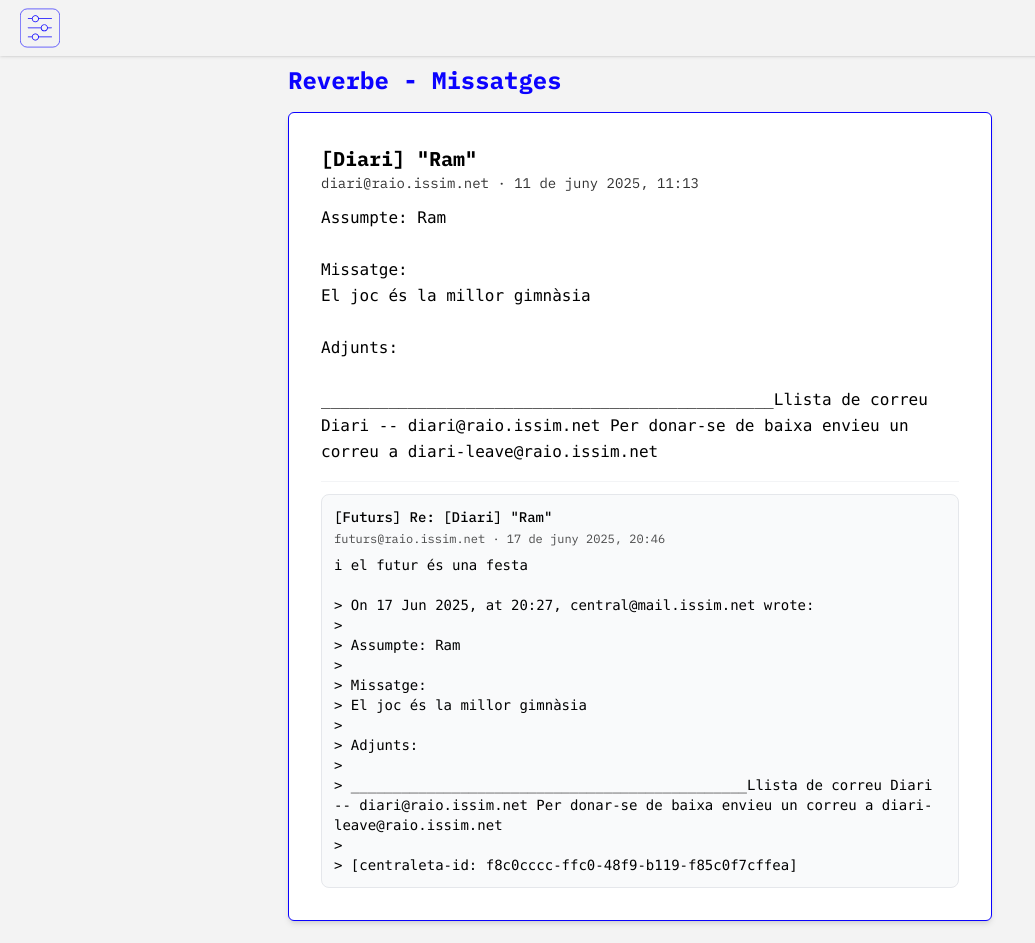
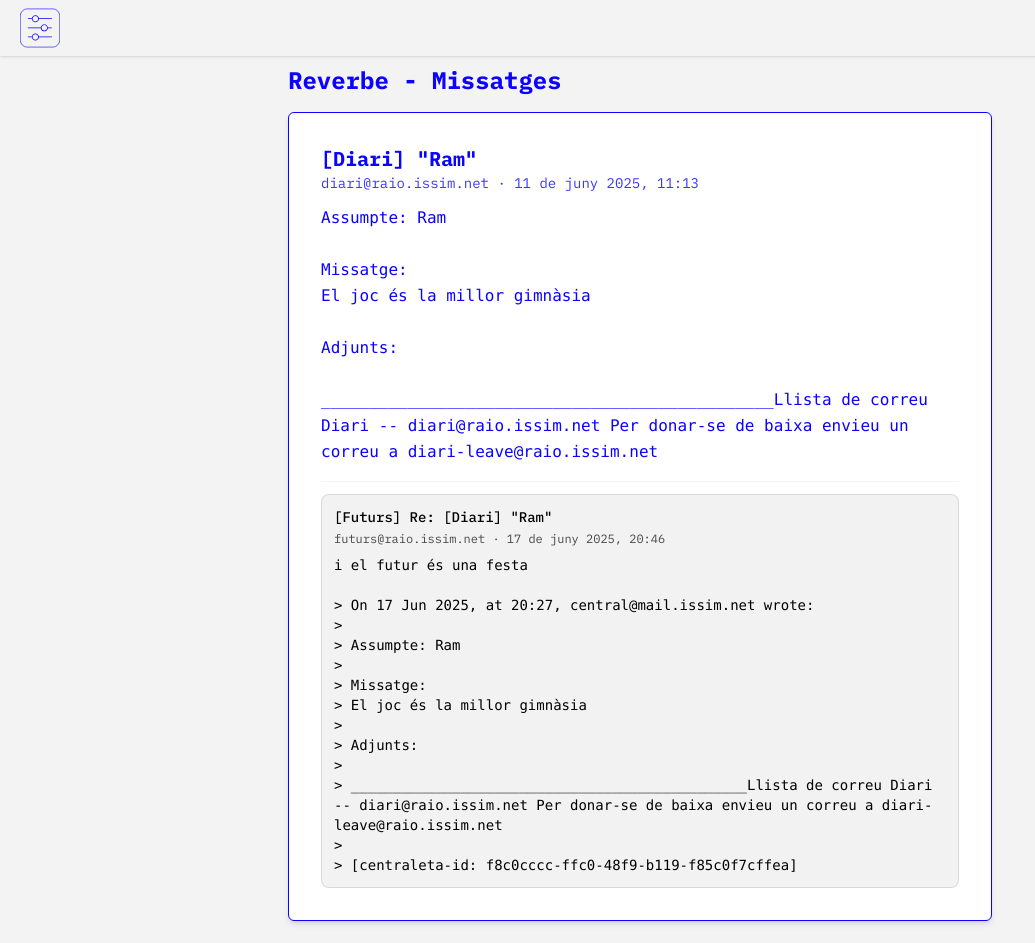
Before and after one commit to Kat-lev/reverbe-frontend, a React (Vite) app: page / in a window 1280 px wide. Shown: the top 943 px of the page, without its empty margins (0-1035 px from the left). Built offline with nearby package versions, Linux system fonts and the light colour scheme; no server answers.

Commit message:
Fix randomize colors for reverberacions

```diff
--- a/src/components/Card.jsx
+++ b/src/components/Card.jsx
@@ -6,22 +6,22 @@ import { useTheme } from "../hooks/useThemeContext";
 export default function Card({ data, variant = "scroll" }) {
   const collapsible = variant === "postit";
   const { theme } = useTheme();
-  const [open] = useState(!collapsible);
+  const [open, setOpen] = useState(!collapsible);
 
-  const generateRandomColor = () => {
-    const hue = Math.floor(Math.random() * 360);
-    const saturation = 0 + Math.random() * 100;
-    const lightness = 0 + Math.random() * 100;
-    return `hsl(${hue}, ${saturation}%, ${lightness}%)`;
-  };
-
-  // 🎨 Estado local de colores para esta Card
   const [localColors, setLocalColors] = useState({
     primary: "var(--white)",
     secondary: "var(--blue)",
   });
 
-  // 🌀 Efecto para actualizar colores cuando el tema cambia
+  const [revColors, setRevColors] = useState([]);
+
+  const generateRandomColor = () => {
+    const hue = Math.floor(Math.random() * 360);
+    const saturation = Math.random() * 100;
+    const lightness = Math.random() * 100;
+    return `hsl(${hue}, ${saturation}%, ${lightness}%)`;
+  };
+
   useEffect(() => {
     let interval;
 
@@ -32,6 +32,10 @@ export default function Card({ data, variant = "scroll" }) {
         secondary = generateRandomColor();
       } while (secondary === primary);
       setLocalColors({ primary, secondary });
+
+      const newRevColors =
+        data.reverberacions?.map(() => generateRandomColor()) || [];
+      setRevColors(newRevColors);
     };
 
     if (theme === "canviant") {
@@ -42,23 +46,29 @@ export default function Card({ data, variant = "scroll" }) {
         primary: "var(--white)",
         secondary: "var(--blue)",
       });
+      setRevColors(
+        data.reverberacions?.map(() => "hsl(0, 0%, 95%)") || []
+      );
     }
 
     return () => clearInterval(interval);
-  }, [theme]);
+  }, [theme, data.reverberacions]);
 
-  // 💡 Contraste automático
   const getContrastColor = (bgColor) => {
-    const match = bgColor.match(/\d+/g);
-    if (!match) return "#000";
-    const [h, s, l] = match.map(Number);
+    if (!bgColor.includes("hsl")) {
+      return "#fff";
+    }
+
+    const match = bgColor.match(/\d+(\.\d+)?/g);
+    if (!match) return "#fff";
+    const l = parseFloat(match[2]);
     return l > 60 ? "#000" : "#fff";
   };
 
-  const textColor = useMemo(
-    () => getContrastColor(localColors.primary),
-    [localColors]
-  );
+  const textColor = useMemo(() => {
+    if (theme === "normal") return "var(--blue)";
+    return getContrastColor(localColors.primary);
+  }, [theme, localColors]);
 
   const formatDate = (iso) =>
     new Date(iso).toLocaleString("ca-ES", {
@@ -80,6 +90,7 @@ export default function Card({ data, variant = "scroll" }) {
     "bg-blue-200 border-blue-300",
     "bg-purple-200 border-purple-300",
   ];
+
   const randomColor = useMemo(() => {
     return postitColors[Math.floor(Math.random() * postitColors.length)];
   }, []);
@@ -91,6 +102,7 @@ export default function Card({ data, variant = "scroll" }) {
           backgroundColor: localColors.primary,
           borderColor: localColors.secondary,
           color: textColor,
+          transition: "background-color 0.8s ease, color 0.8s ease",
         };
 
   return (
@@ -109,10 +121,16 @@ export default function Card({ data, variant = "scroll" }) {
       style={style}
     >
       <div className="flex-1 overflow-hidden">
-        <h3 className="text-base sm:text-lg md:text-xl font-semibold">
+        <h3
+          className="text-base sm:text-lg md:text-xl font-semibold"
+          style={{ color: textColor }}
+        >
           {data.assumpte}
         </h3>
-        <p className="text-xs sm:text-sm opacity-80 mb-3">
+        <p
+          className="text-xs sm:text-sm opacity-80 mb-3"
+          style={{ color: textColor }}
+        >
           {data.remitent} · {formatDate(data.data)}
         </p>
         <pre
@@ -120,6 +138,7 @@ export default function Card({ data, variant = "scroll" }) {
             "whitespace-pre-wrap text-sm sm:text-base leading-relaxed",
             collapsible && "overflow-hidden text-ellipsis h-24"
           )}
+          style={{ color: textColor }}
         >
           {collapsible ? truncateText(data.cos, 25) : data.cos}
         </pre>
@@ -138,10 +157,20 @@ export default function Card({ data, variant = "scroll" }) {
             variant === "postit" && "overflow-auto max-h-48"
           )}
         >
-          {data.reverberacions.map((rev) => (
+          {data.reverberacions.map((rev, index) => {
+            const revBg = revColors[index] || "hsl(0,0%,95%)";
+            const revText = getContrastColor(revBg);
+
+            return (
               <div
                 key={rev.id}
-              className="bg-gray-50 border border-gray-200 rounded-lg p-3"
+                className="border rounded-lg p-3"
+                style={{
+                  backgroundColor: revBg,
+                  color: revText,
+                  borderColor: "rgba(0,0,0,0.1)",
+                  transition: "background-color 0.8s ease, color 0.8s ease",
+                }}
               >
                 <h4 className="text-sm font-medium mb-1">{rev.assumpte}</h4>
                 <p className="text-xs opacity-70 mb-2">
@@ -149,7 +178,8 @@ export default function Card({ data, variant = "scroll" }) {
                 </p>
                 <pre className="whitespace-pre-wrap text-sm">{rev.cos}</pre>
               </div>
-          ))}
+            );
+          })}
         </div>
       )}
     </div>
--- a/src/index.css
+++ b/src/index.css
@@ -16,6 +16,5 @@
 body {
   font-family: 'IBM Plex Mono', monospace;
   background-color: var(--secondary);
-  color: var(--primary);
   transition: background-color 0.5s ease, color 0.5s ease;
 }
```
Lines whose indentation alone changed are shown as unchanged.
